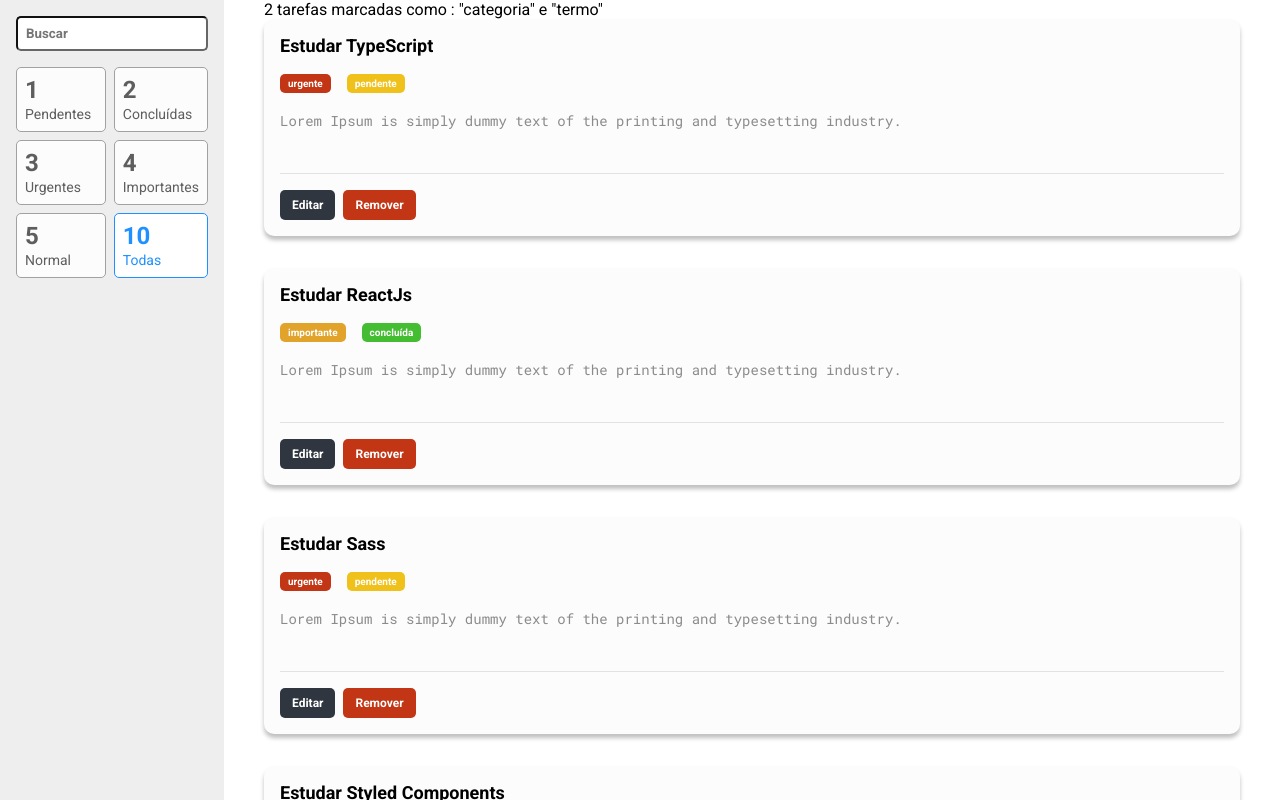
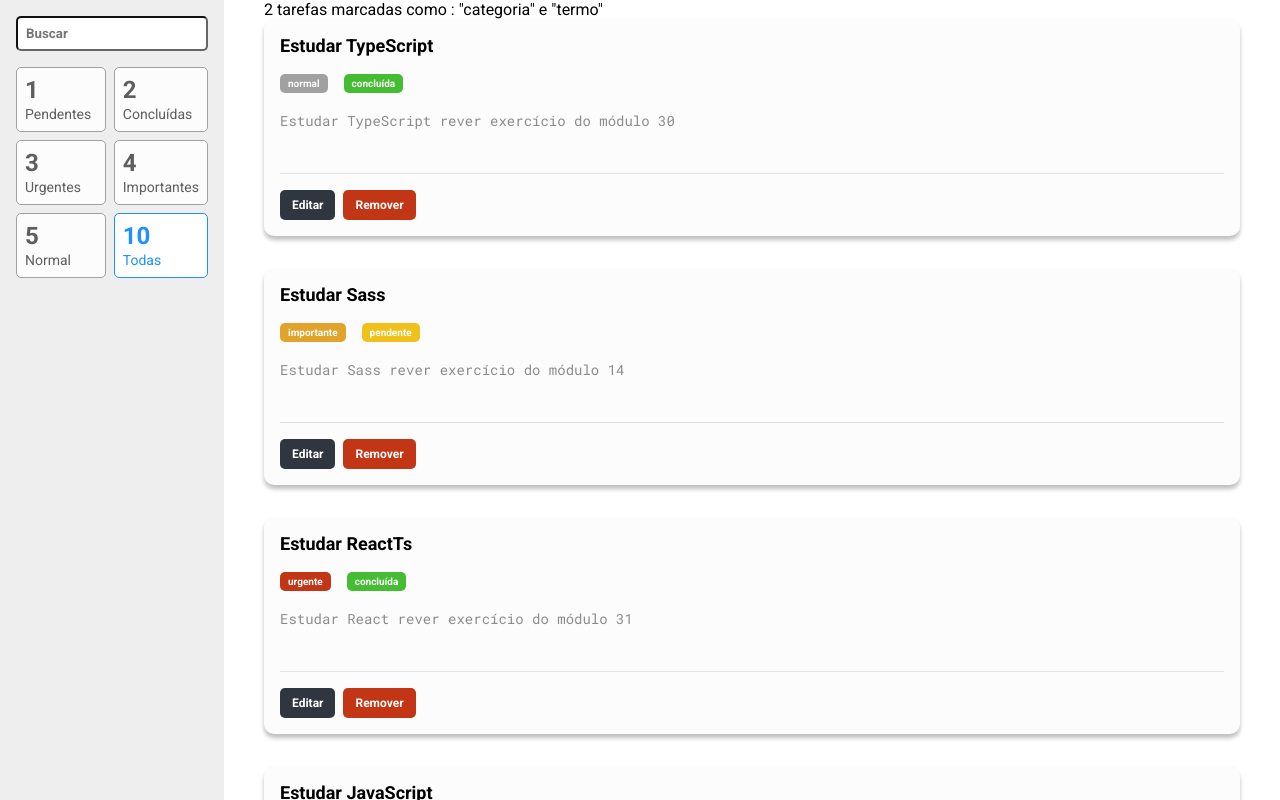
Before and after one commit to LucasDev9645/Projeto_To-do_List, a React (Vite) app: page / in a window 1280 px wide. Built offline with nearby package versions, Linux system fonts and the light colour scheme.

Commit message:
Remove task

```diff
--- a/src/Store/reducers/tasks.ts
+++ b/src/Store/reducers/tasks.ts
@@ -3,41 +3,49 @@ import { createSlice, PayloadAction } from "@reduxjs/toolkit";
 import Task from "../../models/Task";
 import * as enums from "../../utils/enums/Tasks";
 
+type StateTasks = {
+  itens: Task[];
+};
+
+const initialState: StateTasks = {
+  itens: [
+    {
+      id: 1,
+      description: "Estudar TypeScript rever exercício do módulo 30",
+      priority: enums.Priority.NORMAL,
+      status: enums.Status.CONCLUIDA,
+      title: "Estudar TypeScript",
+    },
+    {
+      id: 2,
+      description: "Estudar Sass rever exercício do módulo 14",
+      priority: enums.Priority.IMPORTANTE,
+      status: enums.Status.PENDENTE,
+      title: "Estudar Sass",
+    },
+    {
+      id: 3,
+      description: "Estudar React rever exercício do módulo 31",
+      priority: enums.Priority.URGENTE,
+      status: enums.Status.CONCLUIDA,
+      title: "Estudar ReactTs",
+    },
+    {
+      id: 4,
+      description: "Estudar JavaScript rever exercício do módulo 07",
+      priority: enums.Priority.URGENTE,
+      status: enums.Status.CONCLUIDA,
+      title: "Estudar JavaScript",
+    },
+  ],
+};
+
 const sliceTasks = createSlice({
   name: "tasks",
-  initialState: [
-    new Task(
-      1,
-      "Estudar TypeScript",
-      enums.Priority.URGENTE,
-      enums.Status.PENDENTE,
-      "Lorem Ipsum is simply dummy text of the printing and typesetting industry."
-    ),
-    new Task(
-      2,
-      "Estudar ReactJs",
-      enums.Priority.IMPORTANTE,
-      enums.Status.CONCLUIDA,
-      "Lorem Ipsum is simply dummy text of the printing and typesetting industry."
-    ),
-    new Task(
-      3,
-      "Estudar Sass",
-      enums.Priority.URGENTE,
-      enums.Status.PENDENTE,
-      "Lorem Ipsum is simply dummy text of the printing and typesetting industry."
-    ),
-    new Task(
-      4,
-      "Estudar Styled Components",
-      enums.Priority.NORMAL,
-      enums.Status.CONCLUIDA,
-      "Lorem Ipsum is simply dummy text of the printing and typesetting industry."
-    ),
-  ],
+  initialState: initialState,
   reducers: {
     remove: (state, action: PayloadAction<number>) => {
-      state = state.filter((task) => task.id !== action.payload);
+      state.itens = state.itens.filter((task) => task.id !== action.payload);
     },
   },
 });
--- a/src/components/Task/index.tsx
+++ b/src/components/Task/index.tsx
@@ -1,17 +1,16 @@
 import { useState } from "react";
+import { useDispatch } from "react-redux";
 
 import * as enums from "../../utils/enums/Tasks";
 
 import * as S from "./styles";
+import { remove } from "../../Store/reducers/tasks";
+import TaskClass from "../../models/Task";
 
-type Props = {
-  title: string;
-  priority: enums.Priority;
-  status: enums.Status;
-  description: string;
-};
+type Props = TaskClass;
 
-const Task = ({ description, priority, status, title }: Props) => {
+const Task = ({ description, priority, status, title, id }: Props) => {
+  const dispatch = useDispatch();
   const [isEditing, setIsEditing] = useState(false);
 
   return (
@@ -35,7 +34,9 @@ const Task = ({ description, priority, status, title }: Props) => {
         ) : (
           <>
             <S.Button onClick={() => setIsEditing(true)}>Editar</S.Button>
-            <S.CancelRemoveButton>Remover</S.CancelRemoveButton>
+            <S.CancelRemoveButton onClick={() => dispatch(remove(id))}>
+              Remover
+            </S.CancelRemoveButton>
           </>
         )}
       </S.StockBar>
--- a/src/components/TodoList/index.tsx
+++ b/src/components/TodoList/index.tsx
@@ -6,15 +6,16 @@ import { RootReducer } from "../../Store";
 import { Container } from "./styles";
 
 const TodoList = () => {
-  const tasks = useSelector((state: RootReducer) => state.tasks);
+  const { itens } = useSelector((state: RootReducer) => state.tasks);
 
   return (
     <Container>
       <p>2 tarefas marcadas como : "categoria" e "termo"</p>
       <ul>
-        {tasks.map((task) => (
+        {itens.map((task) => (
           <li key={task.title}>
             <Task
+              id={task.id}
               title={task.title}
               description={task.description}
               priority={task.priority}
```
